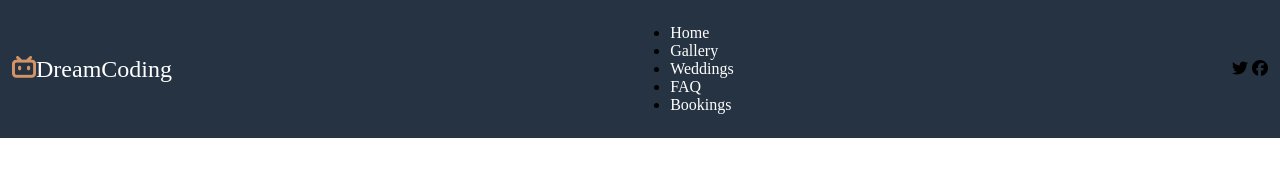
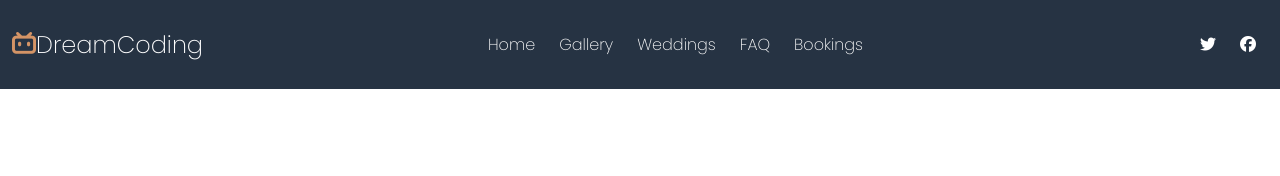
Before and after one commit to Origogi/ResponsiveWebSample, a plain HTML site: page index.html in a window 1280 px wide. Drawn offline with Linux system fonts and the light colour scheme.

Commit message:
add google font

```diff
--- a/index.html
+++ b/index.html
@@ -10,6 +10,9 @@
       src="https://kit.fontawesome.com/3cb806fd1b.js"
       crossorigin="anonymous"
     ></script>
+    <link rel="preconnect" href="https://fonts.googleapis.com">
+    <link rel="preconnect" href="https://fonts.gstatic.com" crossorigin>
+    <link href="https://fonts.googleapis.com/css2?family=Poppins:wght@200&family=Source+Sans+Pro&display=swap" rel="stylesheet">
   </head>
   <body>
     <nav class="navbar">
@@ -24,9 +27,11 @@
         <li><a href="">FAQ</a></li>
         <li><a href="">Bookings</a></li>
       </ul>
-      <ul class="navbar__links">
-        <i class="fa-brands fa-twitter"></i>
-        <i class="fa-brands fa-facebook"></i>
+      <ul class="navbar__icons">
+        <li><i class="fa-brands fa-twitter"></i></li>
+        <li>
+          <i class="fa-brands fa-facebook"></i>
+        </li>
       </ul>
     </nav>
   </body>
--- a/style.css
+++ b/style.css
@@ -1,5 +1,7 @@
 body {
   margin: 0;
+  font-family: 'Poppins', sans-serif;
+
 }
 
 a {
@@ -23,3 +25,23 @@ a {
 .navbar__logo i {
   color: #d49466;
 }
+
+.navbar__menu {
+  display: flex;
+  list-style: none;
+  padding-left: 0;
+}
+
+.navbar__menu > li {
+  padding: 8px 12px;
+}
+
+.navbar__icons {
+  list-style: none;
+  color: white;
+  display: flex;
+}
+
+.navbar__icons > li {
+  padding: 8px 12px;
+}
```
